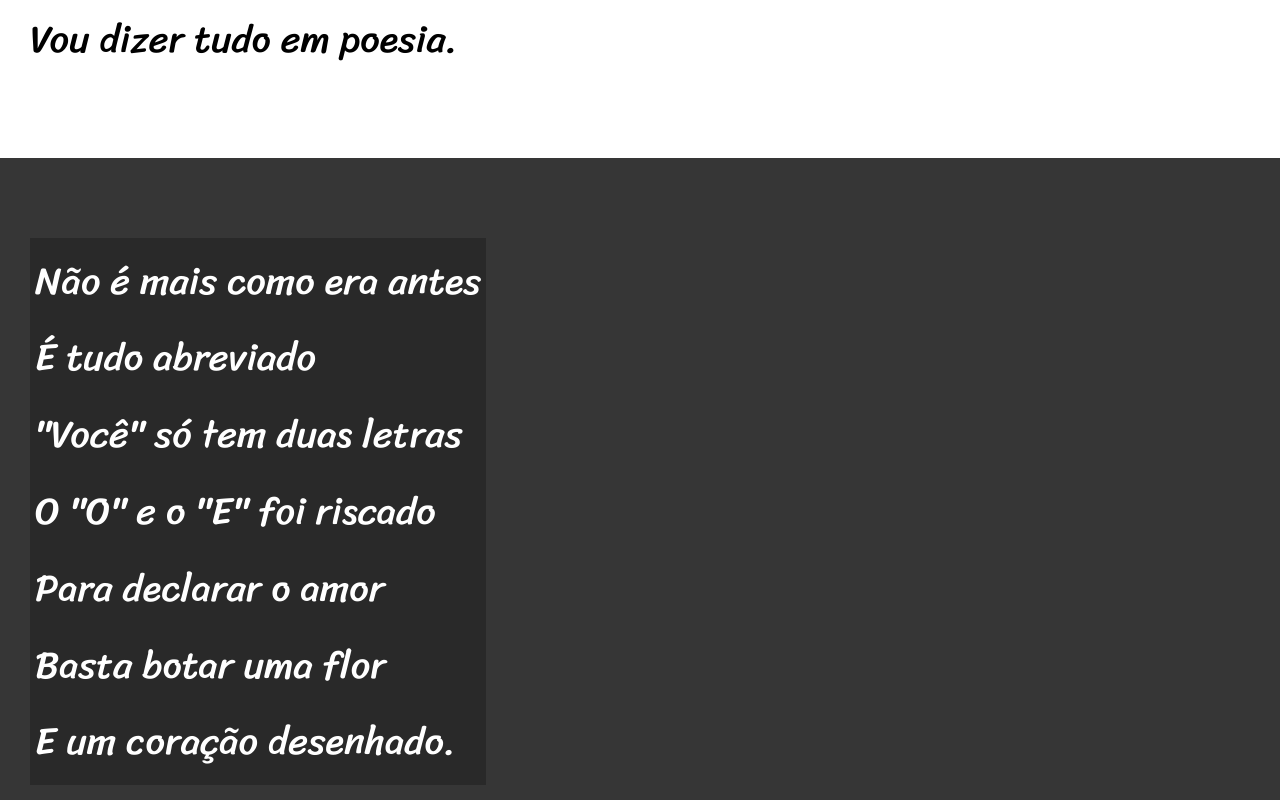
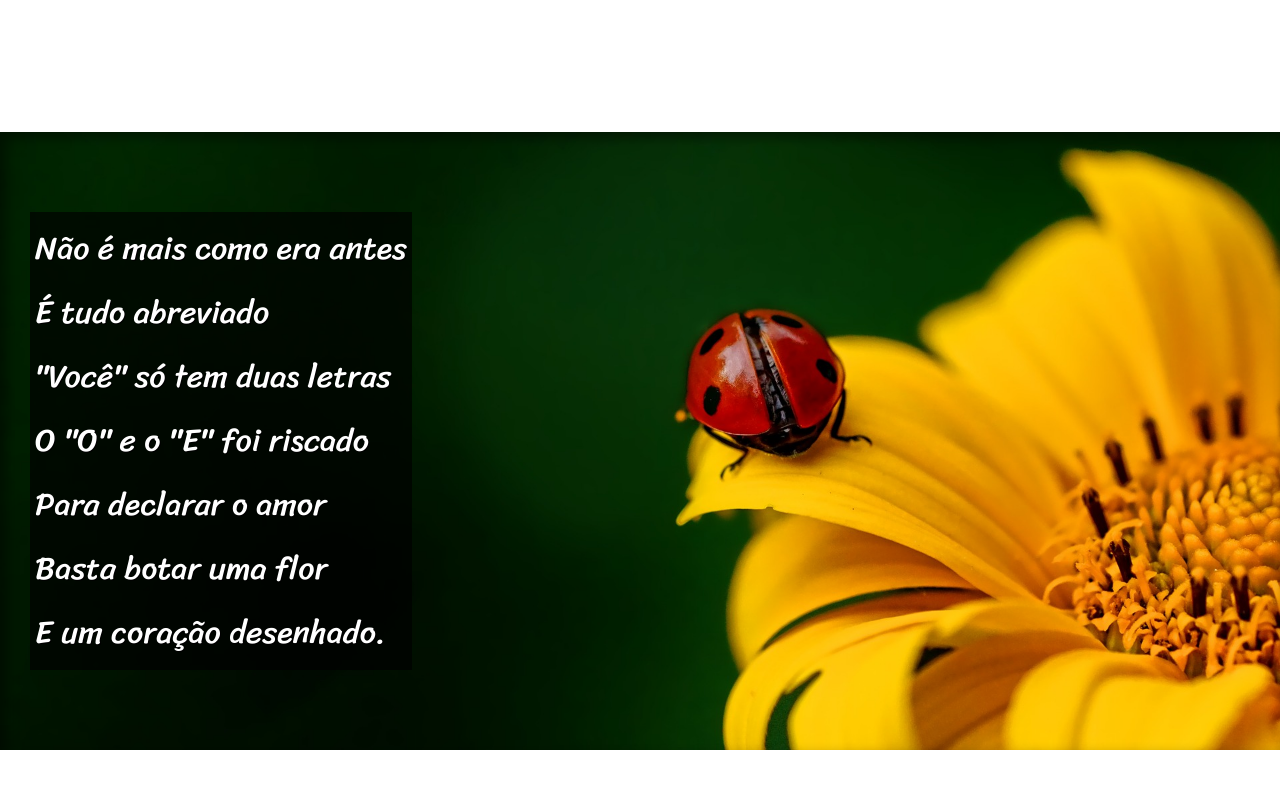
Before and after one commit to HyagoCosta/html-css, a plain HTML site: page desafio css/desafio 012/index.html in a window 1280 px wide. Shown: the part 800-1600 px from the top of the page. Drawn offline with Linux system fonts and the light colour scheme.

Commit message:
site finalizado

```diff
--- a/desafio css/desafio 012/estilo/style.css
+++ b/desafio css/desafio 012/estilo/style.css
@@ -44,7 +44,10 @@
     line-height: 2em;
     padding-left: 30px;
     font-family: var(--fonte3);
-    font-size: 3vw;
+    font-size: 2.5vw;
+}
+section p{
+    padding-bottom: 2em;
 }
 section.normal{
     background-color: white;
@@ -53,11 +56,23 @@
 section.imagem{
     background-color: rgb(54, 54, 54);
     color: white;
+    box-shadow: inset 6px 6px 13px 0 rgba(0, 0, 0, 0.452);
+    background-attachment: fixed;
 }
 section.imagem > p{
     display: inline-block;
     padding: 5px;
-    background-color: rgba(27, 27, 27, 0.466);
+    background-color: rgba(0, 0, 0, 0.671);
+    text-shadow: 1px 1px 0 black;
+}
+section#img01{
+    background-image: url('../imagens/background001.jpg');
+    background-position: right center;
+    background-size: cover;
+}
+section#img02{
+    background-image: url('../imagens/background002.jpg');
+    background-size: cover;
 }
 footer{
     background-color: black;
--- a/desafio css/desafio 012/index.html
+++ b/desafio css/desafio 012/index.html
@@ -26,7 +26,7 @@
             Vou dizer tudo em poesia.
         </p>
     </section>
-    <section class="imagem">
+    <section class="imagem" id="img01">
         <p>
             Não é mais como era antes <br>
             É tudo abreviado <br>
@@ -57,7 +57,7 @@
             Decifre esse rabisco.
         </p>
     </section>
-    <section class="imagem">
+    <section class="imagem" id="img02">
         <p>
             Tenho saudade das cartas <br>
             Escritas com a própria mão <br>
```
